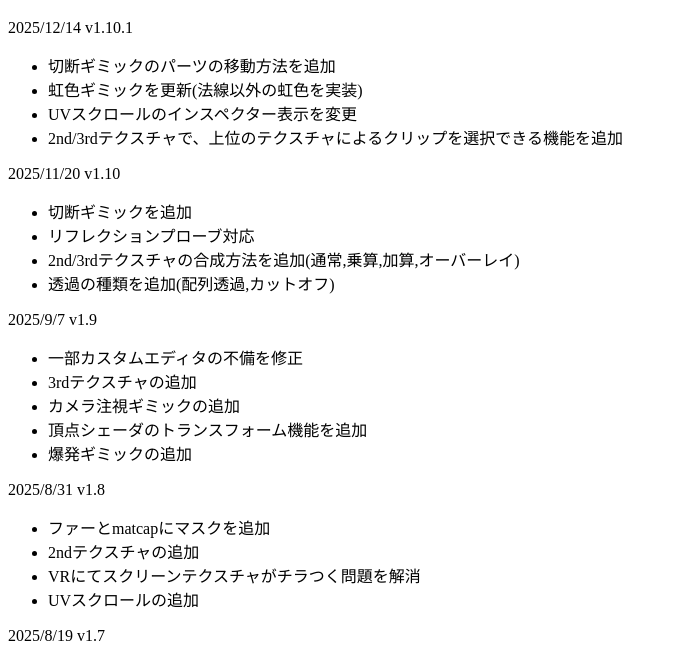
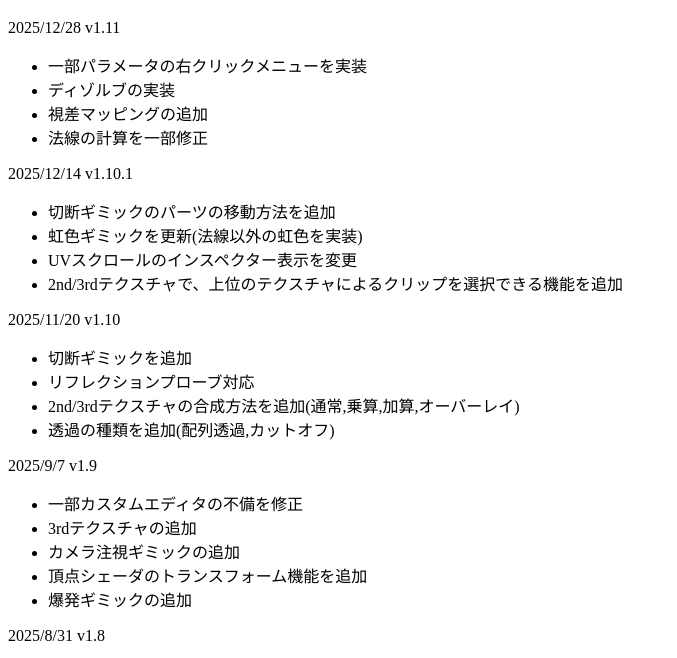
Before and after one commit to waflan/webContents, a plain HTML site: page 3d/hypToonShader/index.html in a window 1280 px wide. Shown: the part 70-728 px from the top of the page, without its empty margins (0-677 px from the left). Drawn offline with Linux system fonts and the light colour scheme.

Commit message:
hypToonShader_v1.11 update log

```diff
--- a/3d/hypToonShader/index.html
+++ b/3d/hypToonShader/index.html
@@ -8,6 +8,13 @@
 </head>
 <body>
     <h1>アップデート履歴</h1>
+    <p>2025/12/28 v1.11</p>
+    <ul>
+        <li>一部パラメータの右クリックメニューを実装</li>
+        <li>ディゾルブの実装</li>
+        <li>視差マッピングの追加</li>
+        <li>法線の計算を一部修正</li>
+    </ul>
     <p>2025/12/14 v1.10.1</p>
     <ul>
         <li>切断ギミックのパーツの移動方法を追加</li>
```
